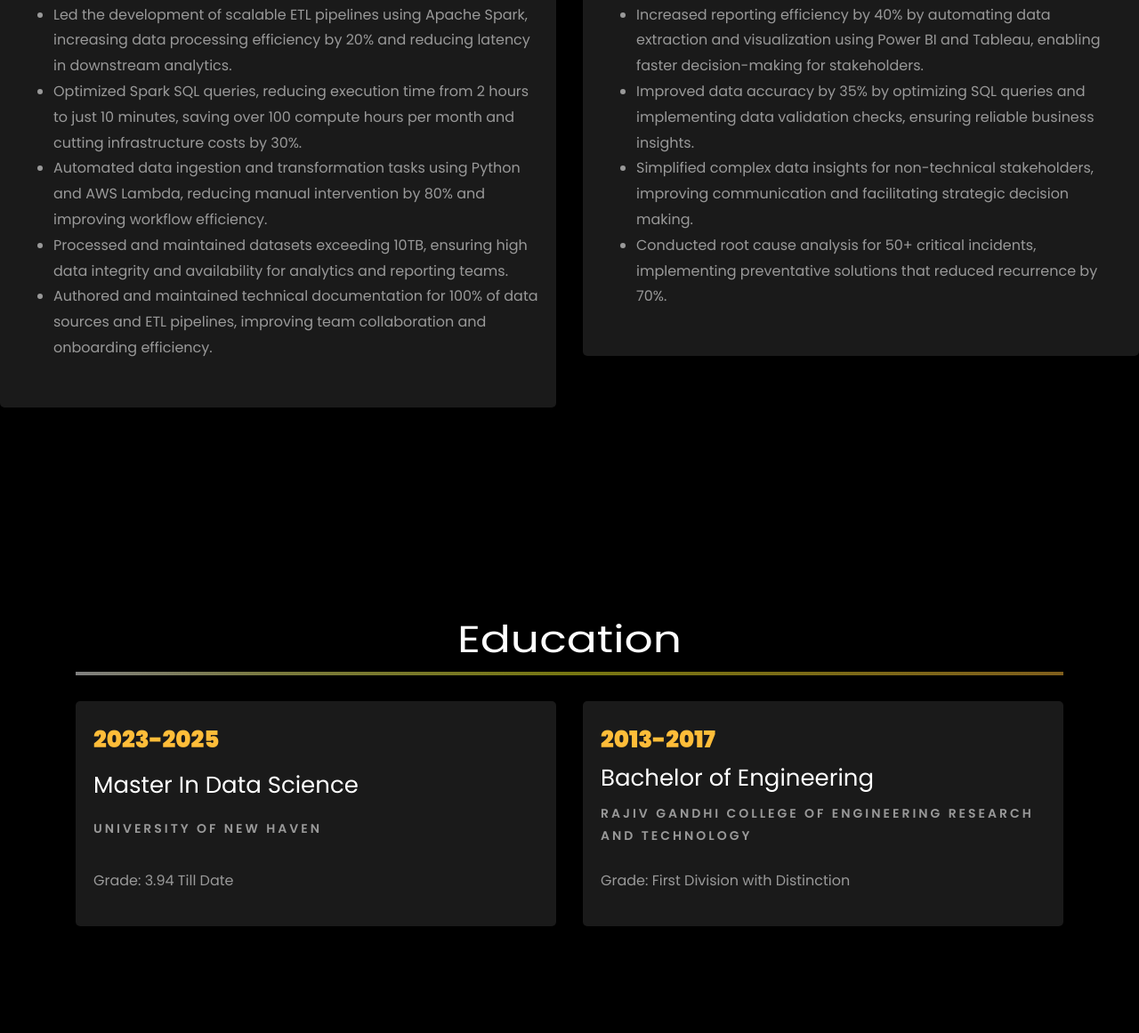
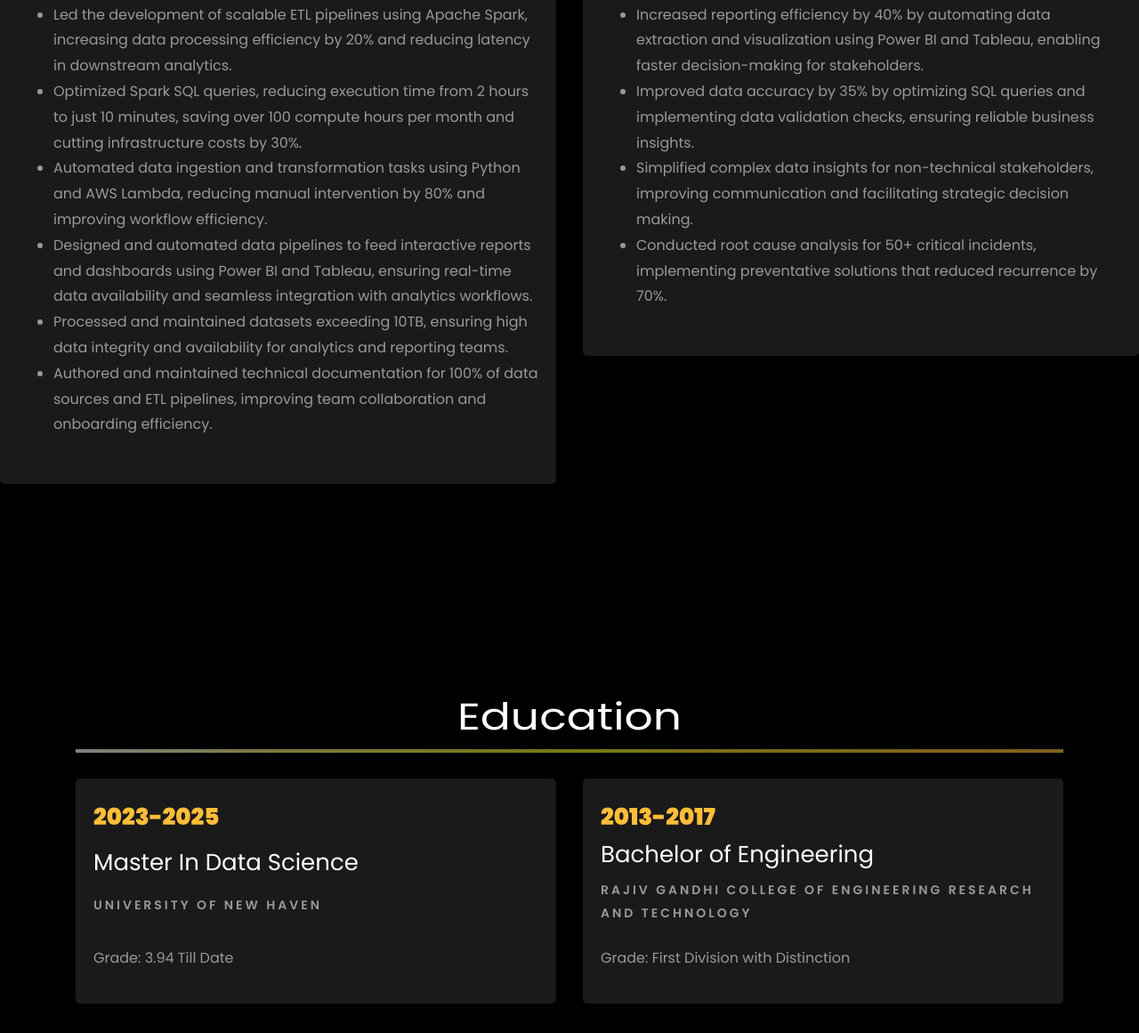
Before and after one commit to YashRaythatha/Website, a plain HTML site: page index.html in a window 1280 px wide. Shown: the part 4214-5375 px from the top of the page at 89% size. Drawn offline with Linux system fonts and the light colour scheme; files whose address does not match are found by name.

Commit message:
Update index.html

```diff
--- a/index.html
+++ b/index.html
@@ -485,6 +485,7 @@
 							over 100 compute hours per month and cutting infrastructure costs by 30%.</li>
 						<li>Automated data ingestion and transformation tasks using Python and AWS Lambda, reducing
 							manual intervention by 80% and improving workflow efficiency.</li>
+						<li>Designed and automated data pipelines to feed interactive reports and dashboards using Power BI and Tableau, ensuring real-time data availability and seamless integration with analytics workflows.</li>
 						<li>Processed and maintained datasets exceeding 10TB, ensuring high data integrity and
 							availability for analytics and reporting teams.</li>
 						<li>Authored and maintained technical documentation for 100% of data sources and ETL pipelines,
```
